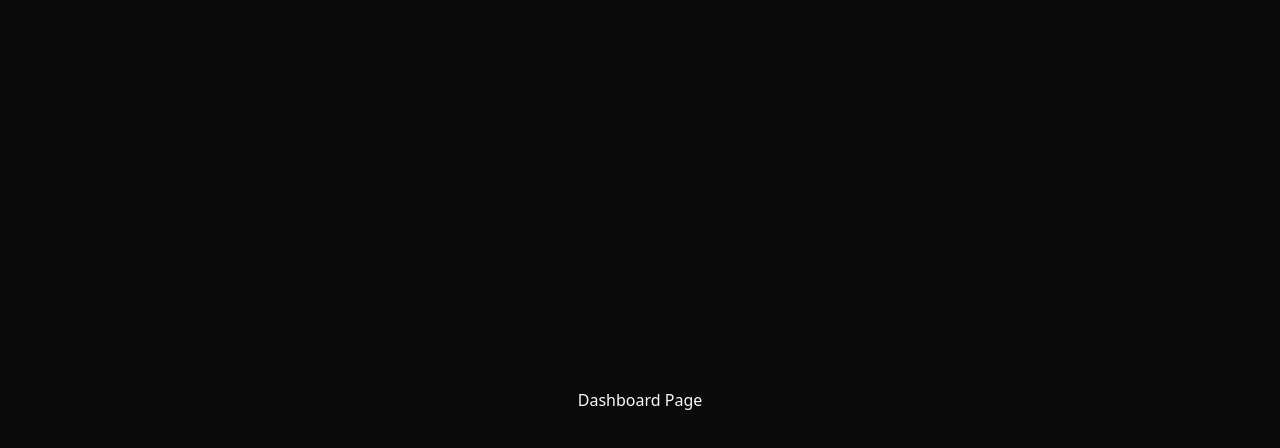
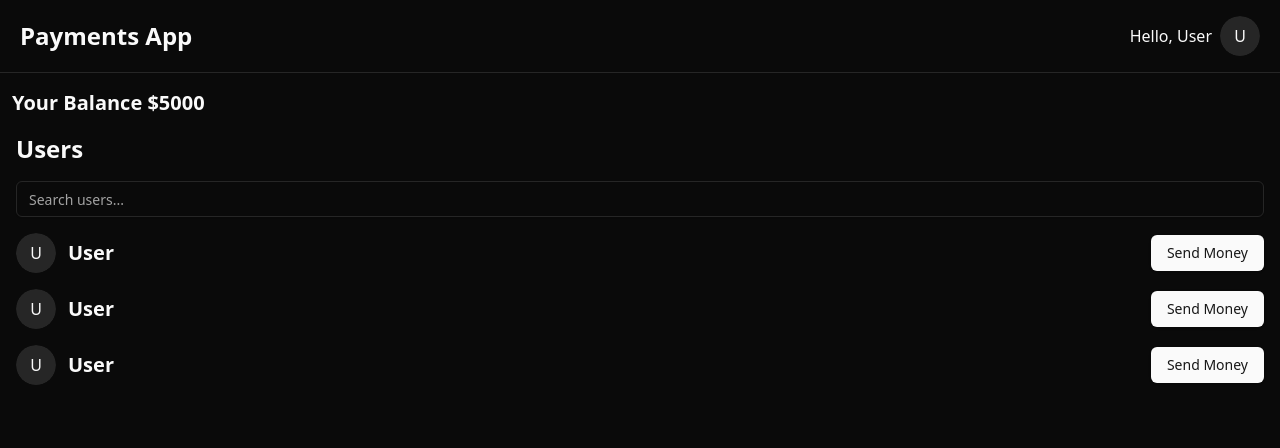
Before and after one commit to maliByatzes/paytm, a React (Vite) app in the folder frontend/: page /dashboard in a window 1280 px wide. Shown: the top 448 px of the page. Built offline with nearby package versions, Linux system fonts and the light colour scheme; sample sign-in values are in the browser's storage.

Commit message:
implement dashboard page

```diff
--- /dev/null
+++ b/frontend/components/ui/avatar.jsx
@@ -0,0 +1,33 @@
+import * as React from "react"
+import * as AvatarPrimitive from "@radix-ui/react-avatar"
+
+import { cn } from "@/lib/utils"
+
+const Avatar = React.forwardRef(({ className, ...props }, ref) => (
+  <AvatarPrimitive.Root
+    ref={ref}
+    className={cn("relative flex h-10 w-10 shrink-0 overflow-hidden rounded-full", className)}
+    {...props} />
+))
+Avatar.displayName = AvatarPrimitive.Root.displayName
+
+const AvatarImage = React.forwardRef(({ className, ...props }, ref) => (
+  <AvatarPrimitive.Image
+    ref={ref}
+    className={cn("aspect-square h-full w-full", className)}
+    {...props} />
+))
+AvatarImage.displayName = AvatarPrimitive.Image.displayName
+
+const AvatarFallback = React.forwardRef(({ className, ...props }, ref) => (
+  <AvatarPrimitive.Fallback
+    ref={ref}
+    className={cn(
+      "flex h-full w-full items-center justify-center rounded-full bg-muted",
+      className
+    )}
+    {...props} />
+))
+AvatarFallback.displayName = AvatarPrimitive.Fallback.displayName
+
+export { Avatar, AvatarImage, AvatarFallback }
--- /dev/null
+++ b/frontend/components/ui/dialog.jsx
@@ -0,0 +1,94 @@
+import * as React from "react"
+import * as DialogPrimitive from "@radix-ui/react-dialog"
+import { Cross2Icon } from "@radix-ui/react-icons"
+
+import { cn } from "@/lib/utils"
+
+const Dialog = DialogPrimitive.Root
+
+const DialogTrigger = DialogPrimitive.Trigger
+
+const DialogPortal = DialogPrimitive.Portal
+
+const DialogClose = DialogPrimitive.Close
+
+const DialogOverlay = React.forwardRef(({ className, ...props }, ref) => (
+  <DialogPrimitive.Overlay
+    ref={ref}
+    className={cn(
+      "fixed inset-0 z-50 bg-black/80  data-[state=open]:animate-in data-[state=closed]:animate-out data-[state=closed]:fade-out-0 data-[state=open]:fade-in-0",
+      className
+    )}
+    {...props} />
+))
+DialogOverlay.displayName = DialogPrimitive.Overlay.displayName
+
+const DialogContent = React.forwardRef(({ className, children, ...props }, ref) => (
+  <DialogPortal>
+    <DialogOverlay />
+    <DialogPrimitive.Content
+      ref={ref}
+      className={cn(
+        "fixed left-[50%] top-[50%] z-50 grid w-full max-w-lg translate-x-[-50%] translate-y-[-50%] gap-4 border bg-background p-6 shadow-lg duration-200 data-[state=open]:animate-in data-[state=closed]:animate-out data-[state=closed]:fade-out-0 data-[state=open]:fade-in-0 data-[state=closed]:zoom-out-95 data-[state=open]:zoom-in-95 data-[state=closed]:slide-out-to-left-1/2 data-[state=closed]:slide-out-to-top-[48%] data-[state=open]:slide-in-from-left-1/2 data-[state=open]:slide-in-from-top-[48%] sm:rounded-lg",
+        className
+      )}
+      {...props}>
+      {children}
+      <DialogPrimitive.Close
+        className="absolute right-4 top-4 rounded-sm opacity-70 ring-offset-background transition-opacity hover:opacity-100 focus:outline-none focus:ring-2 focus:ring-ring focus:ring-offset-2 disabled:pointer-events-none data-[state=open]:bg-accent data-[state=open]:text-muted-foreground">
+        <Cross2Icon className="h-4 w-4" />
+        <span className="sr-only">Close</span>
+      </DialogPrimitive.Close>
+    </DialogPrimitive.Content>
+  </DialogPortal>
+))
+DialogContent.displayName = DialogPrimitive.Content.displayName
+
+const DialogHeader = ({
+  className,
+  ...props
+}) => (
+  <div
+    className={cn("flex flex-col space-y-1.5 text-center sm:text-left", className)}
+    {...props} />
+)
+DialogHeader.displayName = "DialogHeader"
+
+const DialogFooter = ({
+  className,
+  ...props
+}) => (
+  <div
+    className={cn("flex flex-col-reverse sm:flex-row sm:justify-end sm:space-x-2", className)}
+    {...props} />
+)
+DialogFooter.displayName = "DialogFooter"
+
+const DialogTitle = React.forwardRef(({ className, ...props }, ref) => (
+  <DialogPrimitive.Title
+    ref={ref}
+    className={cn("text-lg font-semibold leading-none tracking-tight", className)}
+    {...props} />
+))
+DialogTitle.displayName = DialogPrimitive.Title.displayName
+
+const DialogDescription = React.forwardRef(({ className, ...props }, ref) => (
+  <DialogPrimitive.Description
+    ref={ref}
+    className={cn("text-sm text-muted-foreground", className)}
+    {...props} />
+))
+DialogDescription.displayName = DialogPrimitive.Description.displayName
+
+export {
+  Dialog,
+  DialogPortal,
+  DialogOverlay,
+  DialogTrigger,
+  DialogClose,
+  DialogContent,
+  DialogHeader,
+  DialogFooter,
+  DialogTitle,
+  DialogDescription,
+}
--- /dev/null
+++ b/frontend/components/ui/separator.jsx
@@ -0,0 +1,23 @@
+import * as React from "react"
+import * as SeparatorPrimitive from "@radix-ui/react-separator"
+
+import { cn } from "@/lib/utils"
+
+const Separator = React.forwardRef((
+  { className, orientation = "horizontal", decorative = true, ...props },
+  ref
+) => (
+  <SeparatorPrimitive.Root
+    ref={ref}
+    decorative={decorative}
+    orientation={orientation}
+    className={cn(
+      "shrink-0 bg-border",
+      orientation === "horizontal" ? "h-[1px] w-full" : "h-full w-[1px]",
+      className
+    )}
+    {...props} />
+))
+Separator.displayName = SeparatorPrimitive.Root.displayName
+
+export { Separator }
--- a/frontend/package.json
+++ b/frontend/package.json
@@ -11,8 +11,11 @@
   },
   "dependencies": {
     "@hookform/resolvers": "^3.6.0",
+    "@radix-ui/react-avatar": "^1.1.0",
+    "@radix-ui/react-dialog": "^1.1.1",
     "@radix-ui/react-icons": "^1.3.0",
     "@radix-ui/react-label": "^2.1.0",
+    "@radix-ui/react-separator": "^1.1.0",
     "@radix-ui/react-slot": "^1.1.0",
     "class-variance-authority": "^0.7.0",
     "clsx": "^2.1.1",
--- /dev/null
+++ b/frontend/src/components/UserCard.jsx
@@ -0,0 +1,51 @@
+import { Avatar, AvatarFallback, AvatarImage } from "@/components/ui/avatar";
+import { Button } from "@/components/ui/button";
+import { Dialog, DialogContent, DialogHeader, DialogTitle, DialogTrigger } from "@/components/ui/dialog";
+import { Input } from "@/components/ui/input";
+
+const UserCard = () => {
+  return (
+    <div className="flex items-center justify-between">
+      <div className="flex items-center justify-center gap-3">
+        <Avatar>
+          <AvatarImage src="" />
+          <AvatarFallback>U</AvatarFallback>
+        </Avatar>
+
+        <p className="font-bold text-xl">User</p>
+      </div>
+
+      <Dialog>
+        <DialogTrigger asChild>
+          <Button>Send Money</Button>
+        </DialogTrigger>
+        <DialogContent className="max-w-sm">
+          <DialogHeader>
+            <DialogTitle className="mb-10 text-center font-bold text-3xl">Send Money</DialogTitle>
+            <div className="flex flex-col w-full gap-2 justify-center items-start px-2">
+              <div className="flex items-center justify-center gap-4">
+                <Avatar>
+                  <AvatarImage src="" />
+                  <AvatarFallback>U</AvatarFallback>
+                </Avatar>
+
+                <p className="font-bold text-xl">User's Name</p>
+              </div>
+
+              <p className="font-semibold text-sm">Amount (in Rs)</p>
+
+              <form className="flex flex-col justify-center gap-3 w-full">
+                <Input type="text" placeholder="Enter amount" />
+
+                <Button>Initiate Transfer</Button>
+              </form>
+            </div>
+          </DialogHeader>
+        </DialogContent>
+      </Dialog>
+
+    </div>
+  );
+};
+
+export default UserCard;
--- /dev/null
+++ b/frontend/src/components/Users.jsx
@@ -0,0 +1,13 @@
+import UserCard from "./UserCard";
+
+const Users = () => {
+  return (
+    <div className="flex flex-col gap-4 w-full">
+      <UserCard />
+      <UserCard />
+      <UserCard />
+    </div>
+  );
+};
+
+export default Users;
--- a/frontend/src/pages/dashboard/Dashboard.jsx
+++ b/frontend/src/pages/dashboard/Dashboard.jsx
@@ -1,9 +1,35 @@
+import { Avatar, AvatarFallback, AvatarImage } from "@/components/ui/avatar";
+import { Input } from "@/components/ui/input";
+import { Separator } from "@/components/ui/separator";
+import Users from "@/src/components/Users";
 
 const Dashboard = () => {
   return (
-    <>
-      <h1>Dashboard Page</h1>
-    </>
+    <div className="flex flex-col h-screen w-full">
+      <div className="flex items-center justify-between px-5 py-4">
+        <h1 className="text-2xl font-bold">Payments App</h1>
+
+        <div className="flex items-center justify-center gap-2">
+          <p>Hello, User</p>
+          <Avatar>
+            <AvatarImage src="" />
+            <AvatarFallback>U</AvatarFallback>
+          </Avatar>
+        </div>
+      </div>
+
+      <Separator />
+
+      <p className="my-4 font-semibold text-xl pl-3"><span className="font-bold">Your Balance</span> $5000</p>
+
+      <div className="flex flex-col items-start justify-center px-4 gap-4">
+        <p className="font-semibold text-2xl">Users</p>
+
+        <Input type="text" placeholder="Search users..." />
+
+        <Users />
+      </div>
+    </div>
   );
 };
 
```
Also changed, not shown: 1 other file (tests, documents, lock files or other folders).
